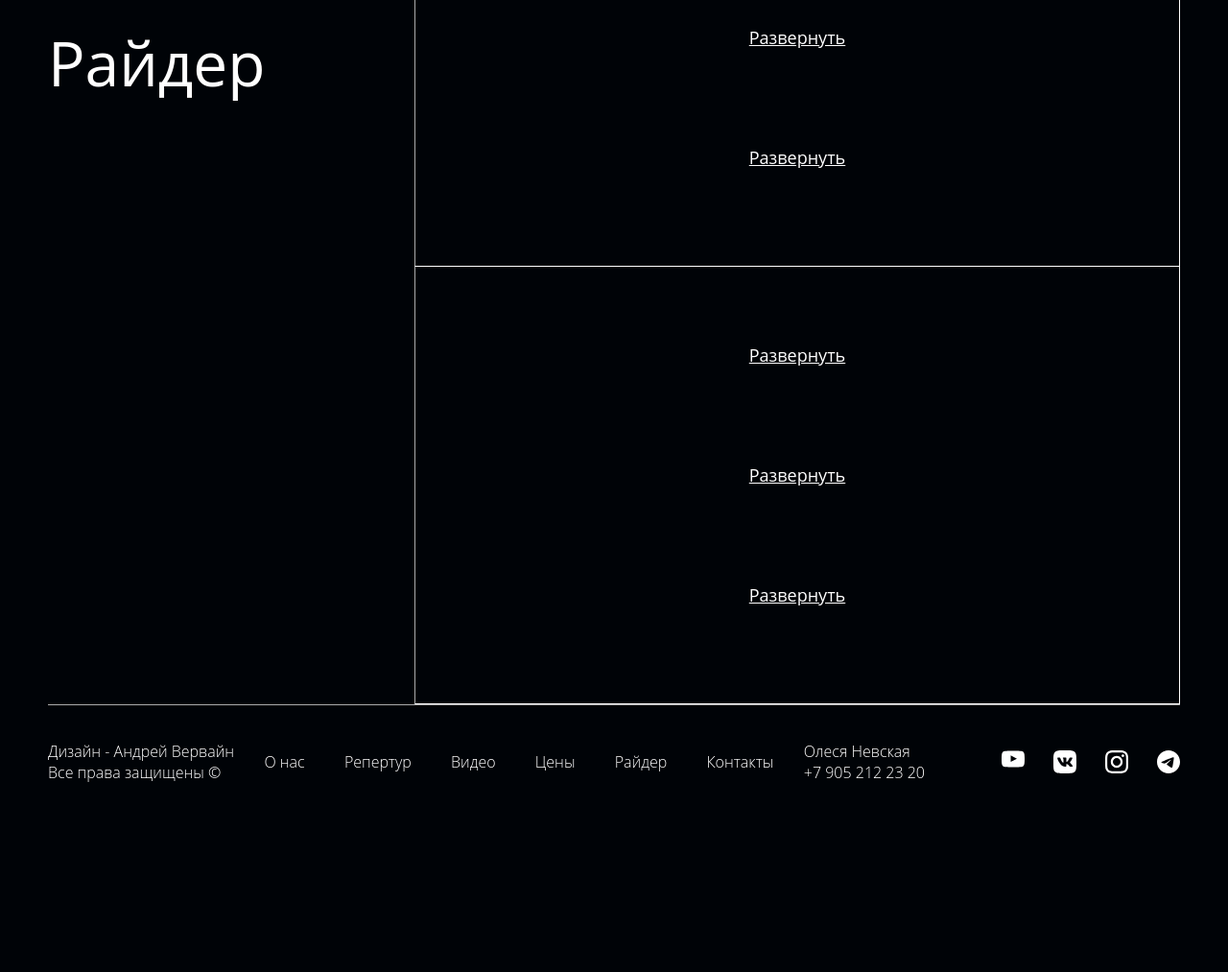
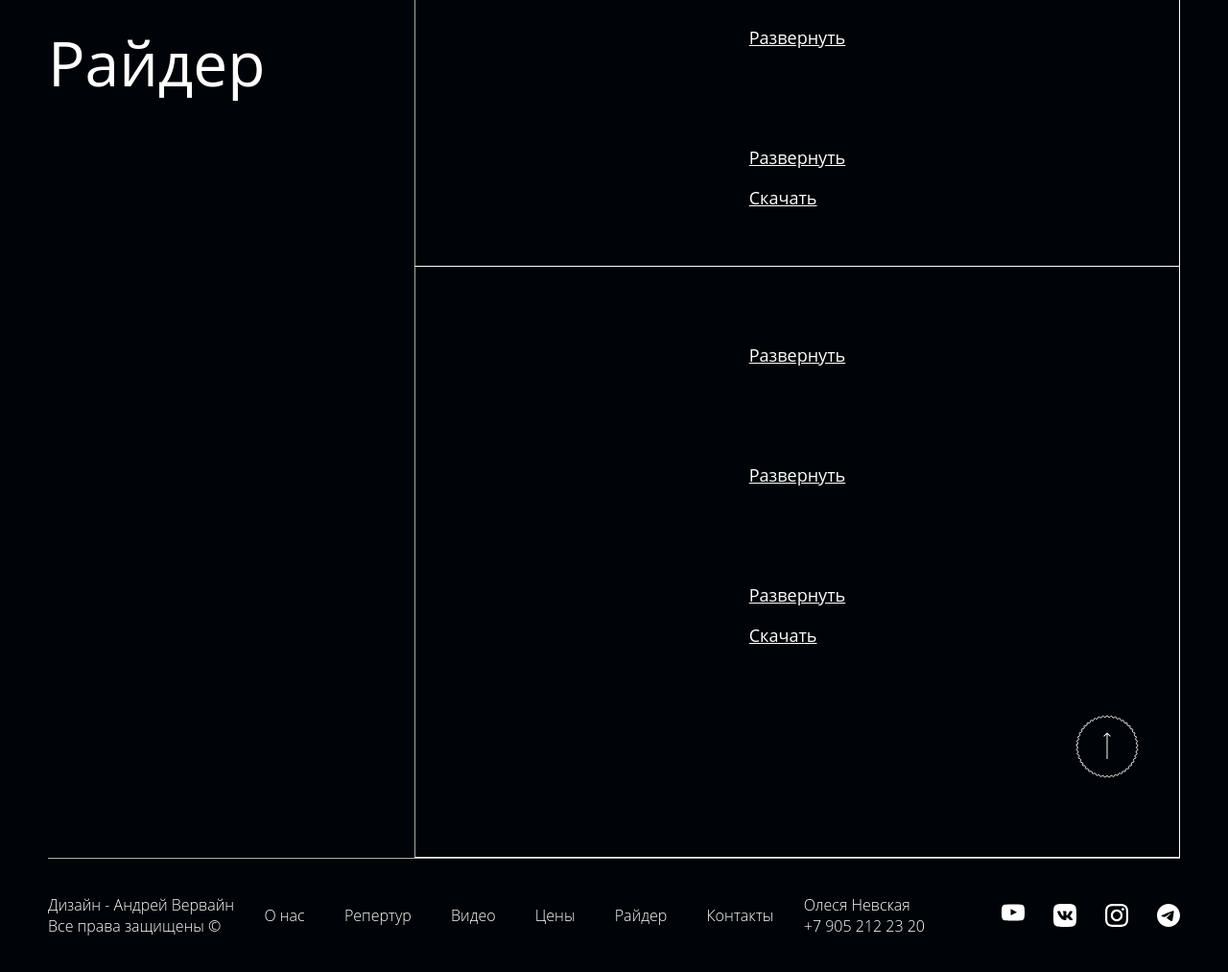
Before and after one commit to Svyat21/NEVA-DA-APP, a Django app: page /rider/ in a window 1280 px wide. Shown: the part 133-1146 px from the top of the page at 96% size. Before the commit the page ends 948 px from the top, so only its background shows below. Run offline with Django 3.2, Linux system fonts and the light colour scheme; data that the repository does not hold is empty.

Commit message:
additional styling of the rider's page

```diff
--- a/nevada_app/nevada_shop/static/nevada_shop/css/base.css
+++ b/nevada_app/nevada_shop/static/nevada_shop/css/base.css
@@ -500,6 +500,7 @@ body{
     padding-bottom: 80px;
 }
 .rider_full_body{
+    position: relative;
     max-width: 720px;
     margin-bottom: 20px;
 }
@@ -533,6 +534,25 @@ body{
     bottom: 0px;
     background: linear-gradient(
 0deg, #000307 9.17%, rgb(0 3 7 / 0%) 100%);
+}
+.download{
+    z-index: 3;
+    position: absolute;
+    text-decoration-line: underline;
+    color: white;
+    left: 0px;
+    bottom: -42px;
+}
+.download:hover{
+    color: #A0A0A0;
+}
+.last_div{
+    position: relative;
+    height: 160px;
+    width: 100%;
+}
+.last_div .up{
+    bottom: 0px;
 }
 
 
--- a/nevada_app/nevada_shop/templates/nevada_shop/full_rider.html
+++ b/nevada_app/nevada_shop/templates/nevada_shop/full_rider.html
@@ -23,6 +23,7 @@
                 </div>
                 <div class="text_rider invisible">{{ rider.1.comment|linebreaks }}</div>
                 <p class="rider_bottom">Развернуть</p>
+                <a target="_blank" class="download" href="{{ rider.0.photo.url }}">Скачать</a>
             </div>
         </div>
     </div>
@@ -56,6 +57,10 @@
                 </div>
                 <div class="text_rider invisible">{{ rider.4.comment|linebreaks }}</div>
                 <p class="rider_bottom">Развернуть</p>
+                <a target="_blank" class="download" href="{{ rider.2.photo.url }}">Скачать</a>
+            </div>
+            <div class="last_div">
+                <a href="#up"><div class="up"></div></a>
             </div>
         </div>
     </div>
```
